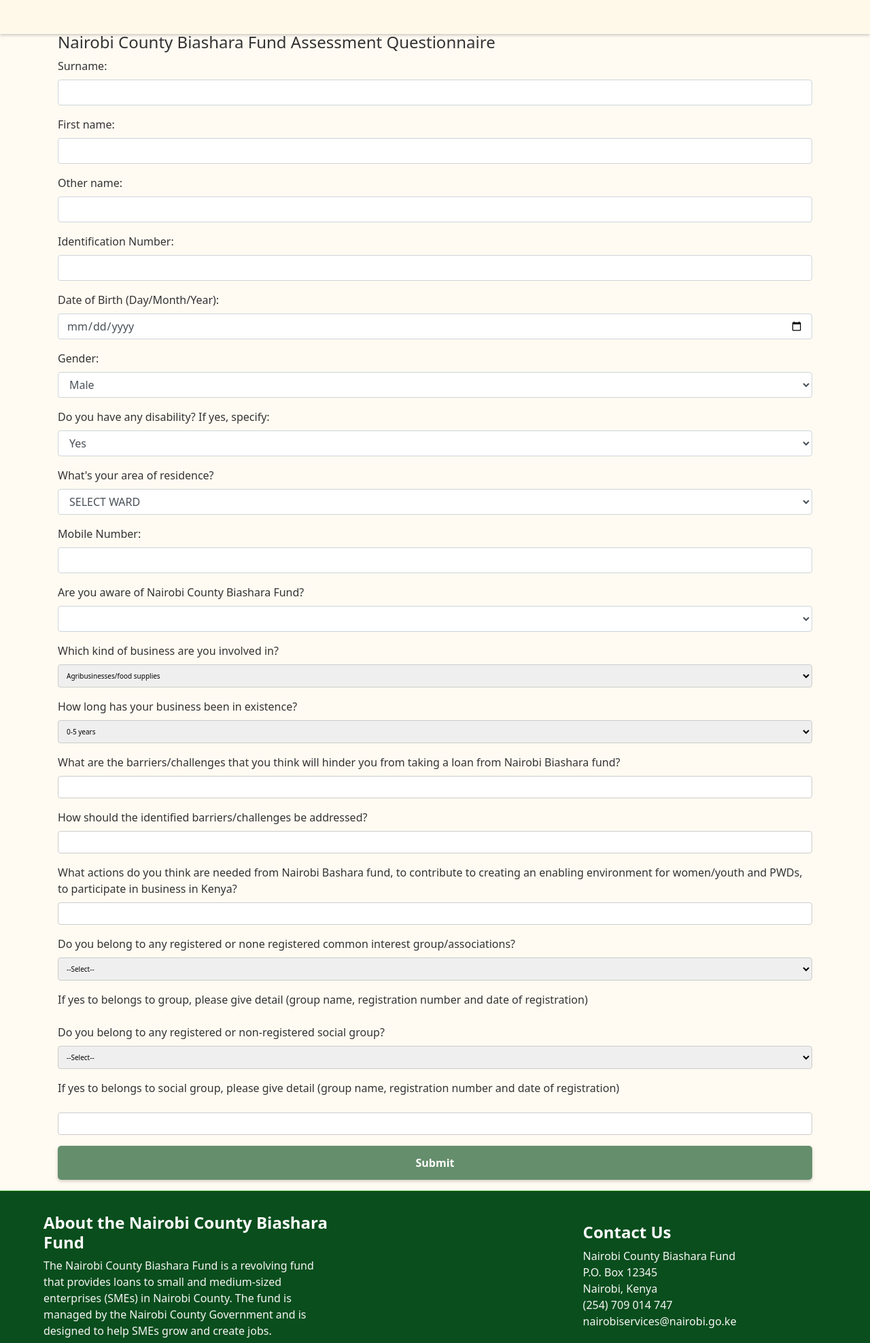
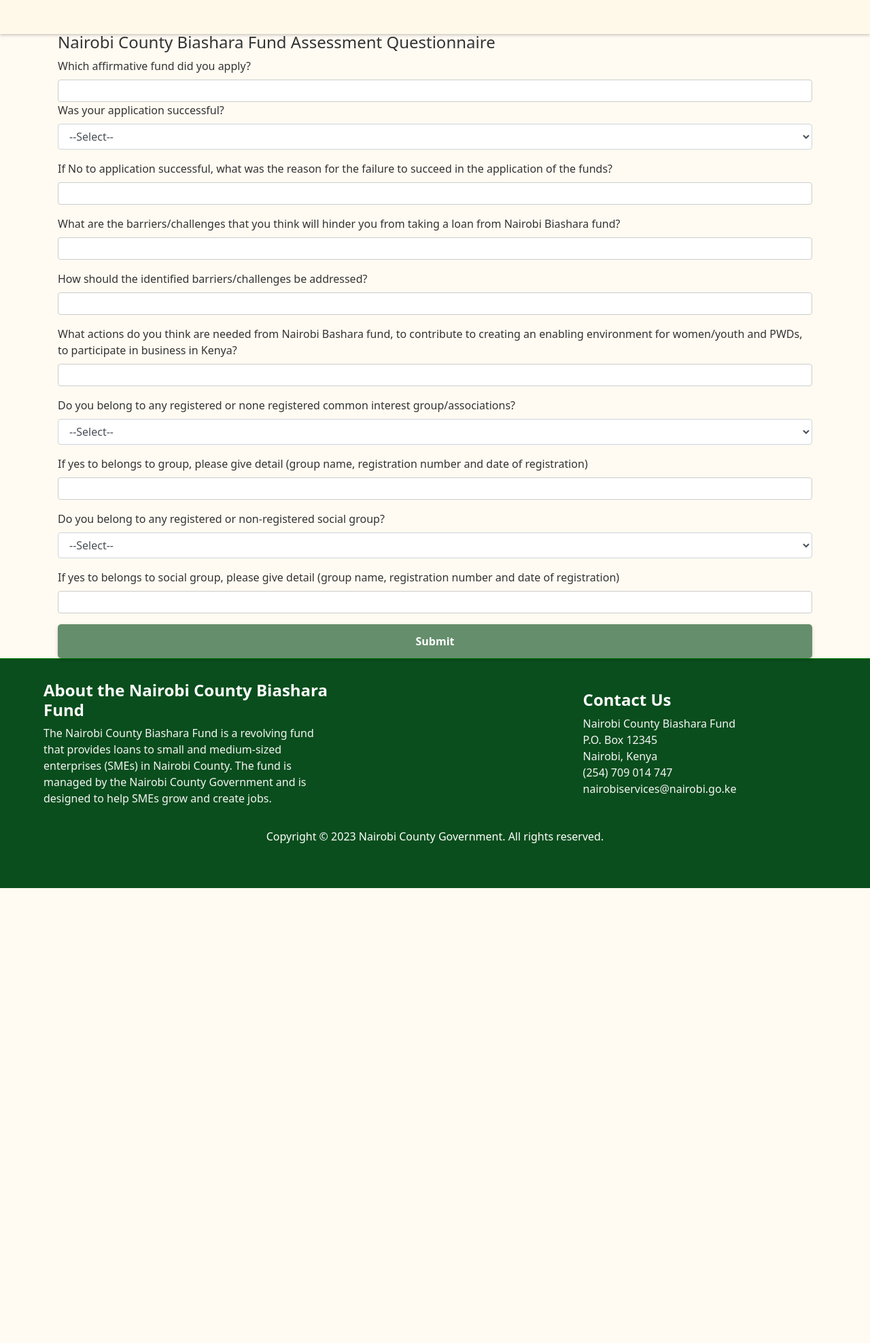
Before and after one commit to Peter-Oenga/Biashara_Fund, a PHP site: page / in a window 1280 px wide. Shown: the top 1975 px of the page at 68% size. After the commit the page ends 1306 px from the top, so only its background shows below. Run offline with PHP 8.4, Linux system fonts and the light colour scheme.

Commit message:
Applied form consistency

```diff
--- a/MSME DATA COLLECTOR REVIEW/MSME DATA COLLECTOR/index.php
+++ b/MSME DATA COLLECTOR REVIEW/MSME DATA COLLECTOR/index.php
@@ -15,45 +15,78 @@
     <h1 class="mt-5">Nairobi County Biashara Fund Assessment Questionnaire</h1>
 
     <form id = "form" action="process.php" method="post">
+      <section class="" style="display: none;">
+        <h2>Section A: Personal Details</h2>
+        <div class="row">
+          <div class="col-sm-6 col-md-4 col-4">
             <div class="form-group">
               <label for="surname">Surname:</label>
               <input type="text" class="form-control" name="surname" id="surname">
             </div>
+          </div>
+
+          <div class="col-sm-6 col-md-4 col-4">
             <div class="form-group">
               <label for="first_name">First name:</label>
               <input type="text" class="form-control" name="first_name" id="first_name">
             </div>
+          </div>
+
+          <div class="col-sm-6 col-md-4 col-4">
             <div class="form-group">
               <label for="other_name">Other name:</label>
               <input type="text" class="form-control" name="other_name" id="other_name">
             </div>
+          </div>
+
+          <div class="col-sm-6 col-md-4 col-4">
             <div class="form-group">
-          <label for="identification_number">Identification Number:</label>
+              <label for="identification_number">ID Number:</label>
               <input type="number" class="form-control" name="identification_number" id="identification_number">
             </div>
-      <div class="form-group">
-          <label for="date_of_birth">Date of Birth (Day/Month/Year):</label>
-          <input type="date" class="form-control" name="date_of_birth" id="date_of_birth">
           </div>
+
+          <div class="col-sm-6 col-md-4 col-4">
             <div class="form-group">
               <label for="gender">Gender:</label>
-          <select class="form-control" name="gender" id="gender">
+              <select class="form-control" class="form-control" name="gender" id="gender">
                   <option value="male">Male</option>
                   <option value="female">Female</option>
                   <option value="other">Other</option>
               </select>
             </div>
+          </div>
+
+          <div class="col-sm-6 col-md-4 col-4">
             <div class="form-group">
-          <label for="disability">Do you have any disability? If yes, specify:</label>
-          <select class="form-control" name="disability" id="disability">
+              <label for="mobile_number">Mobile Number:</label>
+              <input type="number" class="form-control" name="mobile_number" id="mobile_number">
+            </div>
+          </div>
+
+          <div class="col-6">
+            <div class="form-group">
+              <label for="date_of_birth">Date of Birth(Month/Day/Year):</label>
+              <input type="date" class="form-control" name="date_of_birth" id="date_of_birth">
+            </div>
+          </div>
+
+          <div class="col-6">
+            <div class="form-group">
+              <label for="disability">Do you have any disability?Specify if yes:</label>
+              <select class="form-control" class="form-control" name="disability" id="disability">
+                  <option value="">--Select--</option>
                   <option value="yes">Yes</option>
                   <option value="no">No</option>
               </select>
-          <input type="text" class="form-control" name="disability_specification" id="disability_specification" style="display:none;">
+              <input type="text" class="form-control" name="disability_specification" id="disability_specification" >
             </div>
+          </div>
+
+          <div class="col-12">
             <div class="form-group">
               <label for="area_of_residence">What's your area of residence?</label>
-        <select class="form-control" name="area_of_residence" id="area_of_residence">
+              <select class="form-control" class="form-control" name="area_of_residence" id="area_of_residence">
                   <option value="">SELECT WARD</option>
                   <optgroup label="Embakasi">
                       <option value="Embakasi Central">Embakasi Central</option>
@@ -111,21 +144,29 @@
                 </optgroup>
               </select>
             </div>
-      <div class="form-group">
-        <label for="mobile_number">Mobile Number:</label>
-        <input type="number" class="form-control" name="mobile_number" id="mobile_number">
           </div>
+
+          <div>
+            <button class="btn btn-primary" type="button">SECTION B >></button>
+          </div>
+        </div>
+      </section>
+
+      <section class="" style="display: none;">
+        <h2>Section B: BIASHARA FUND</h2>
         <div class="form-group">
           <label for="aware_of_fund">Are you aware of Nairobi County Biashara Fund?</label>
-        <select class="form-control" name="aware_of_fund" id="aware_of_fund">
-            <option value=""></option>
+          <select class="form-control" class="form-control" name="aware_of_fund" id="aware_of_fund">
+            <option value="">--Select--</option>
             <option value="yes">Yes</option>
             <option value="no">No</option>
           </select>
-        </p>
-        <p>
+        </div>
+
+        <div class="form-group">
           <label for="business_type">Which kind of business are you involved in?</label>
-          <select name="business_type" id="business_type">
+          <select class="form-control" class="form-control" name="business_type" id="business_type">
+            <option value="">--Select--</option>
             <option value="agribusinesses_food_supplies">Agribusinesses/food supplies</option>
             <option value="manufacturing_mechanics">Manufacturing/mechanics</option>
             <option value="construction_works">Construction/works</option>
@@ -137,85 +178,121 @@
             <option value="other">Other</option>
           </select>
 
-          <input type="text" name="business_type_other" id="business_type_other" style="display:none;">
-        </p>
-        <p>
+          <input type="text" name="business_type_other" id="business_type_other" >
+        </div>
+
+        <div class="form-group">
           <label for="business_years">How long has your business been in existence?</label>
-          <select name="business_years" id="business_years">
+          <select class="form-control" name="business_years" id="business_years" class="form-control">
+            <option value="">--Select--</option>
             <option value="0_5_years">0-5 years</option>
             <option value="5_10_years">5-10</option>
           </select>
-        </p>
+        </div>
 
-        <div id="affirmative_fund_questions" style="display:none;">
-          <p>
+        <div>
+          <button type="button" class="btn btn-primary">Section C >></button>
+        </div>
+
+      </section>
+
+      <section class="">
+        <div id="affirmative_fund_questions" >
           <label for="affirmative_fund_name">Which affirmative fund did you apply?</label>
           <input type="text" name="affirmative_fund_name" id="affirmative_fund_name">
-          </p>
-          <p>
+        </div>
+
+        <div class="form-group">
           <label for="affirmative_fund_application_successful">Was your application successful?</label>
-            <select name="affirmative_fund_application_successful" id="affirmative_fund_application_successful">
+          <select class="form-control" name="affirmative_fund_application_successful" id="affirmative_fund_application_successful">
             <option value="--Select--">--Select--</option>
             <option value="yes">Yes</option>
             <option value="no">No</option>
           </select>
-          </p>
-          <p>
+
+        </div>
+
+        <div class="form-group">
           <label for="affirmative_fund_application_unsuccessful_reason">If No to application successful, what was the reason for the failure to succeed in the application of the funds?</label>
           <input type="text" name="affirmative_fund_application_unsuccessful_reason" id="affirmative_fund_application_unsuccessful_reason">
-          </p>
         </div>
 
-        <p>
+        <div class="form-group">
           <label for="barriers_to_taking_loan">What are the barriers/challenges that you think will hinder you from taking a loan from Nairobi Biashara fund?</label>
           <input type="text" name="barriers_to_taking_loan" id="barriers_to_taking_loan">
-        </p>
-        <p>
+        </div>
+
+        <div class="form-group">
           <label for="how_to_address_barriers">How should the identified barriers/challenges be addressed?</label>
           <input type="text" name="how_to_address_barriers" id="how_to_address_barriers">
-        </p>
-        <p>
+        </div>
+
+        <div class="form-group">
           <label for="actions_needed_from_fund">What actions do you think are needed from Nairobi Bashara fund, to contribute to creating an enabling environment for women/youth and PWDs, to participate in business in Kenya?</label>
           <input type="text" name="actions_needed_from_fund" id="actions_needed_from_fund">
-        </p>
-        <p>
+        </div>
+
+        <div class="form-group">
           <label for="belongs_to_group">Do you belong to any registered or none registered common interest group/associations?</label>
-          <select name="belongs_to_group" id="belongs_to_group">
+          <select class="form-control" name="belongs_to_group" id="belongs_to_group">
             <option value="--Select--">--Select--</option>
             <option value="yes">Yes</option>
             <option value="no">No</option>
           </select>
-        </p>
-        <p>
+        </div>
+
+        <div class="form-group">
           <label for="group_name">If yes to belongs to group, please give detail (group name, registration number and date of registration)</label>
-          <input type="text" name="group_name" id="group_name" style="display:none;">
-        </p>
-        <p>
+          <input type="text" name="group_name" id="group_name" >
+        </div>
+
+        <div class="form-group">
           <label for="belongs_to_social_group">Do you belong to any registered or non-registered social group?</label>
-          <select name="belongs_to_social_group" id="belongs_to_social_group">
+          <select class="form-control" name="belongs_to_social_group" id="belongs_to_social_group">
             <option value="--Select--">--Select--</option>
             <option value="yes">Yes</option>
             <option value="no">No</option>
           </select>
-        </p>
-        <p>
+        </div>
+
+        <div class="form-group">
           <label for="social_group_name">If yes to belongs to social group, please give detail (group name, registration number and date of registration)</label>
-          <input type="text" name="social_group_name" id="social_group_name" style="display:none;">
-        </p>
-        <p>
-          <input type="text" id="coordinates">
-        </p>
-        <p>
+          <input type="text" name="social_group_name" id="social_group_name" >
+        </div>
+
+        <div class="form-group">
+          <input type="hidden" id="coordinates">
+        </div>
+
+        <div>
           <input type="submit" name="submit" value="Submit" />
-        </p>
         </div>
+      </section>
     </form>
 
   </div>
 
-  <script src="https://ajax.googleapis.com/ajax/libs/jquery/3.5.1/jquery.min.js"></script>
-  <script src="https://cdnjs.cloudflare.com/ajax/libs/popper.js/1.16.0/umd/popper.min.js"></script>
-  <script src="https://maxcdn.bootstrapcdn.com/bootstrap/4.5.2/js/bootstrap.min.js"></script>
+  <footer class="footer">
+    <div class="footer-content">
+      <div class="footer-column">
+        <h3>About the Nairobi County Biashara Fund</h3>
+        <p>The Nairobi County Biashara Fund is a revolving fund that provides loans to small and medium-sized enterprises (SMEs) in Nairobi County. The fund is managed by the Nairobi County Government and is designed to help SMEs grow and create jobs.</p>
+      </div>
+      <div class="footer-column">
+        <h3>Contact Us</h3>
+        <p>Nairobi County Biashara Fund<br>
+          P.O. Box 12345<br>
+          Nairobi, Kenya<br>
+          (254) 709 014 747<br>
+          nairobiservices@nairobi.go.ke</p>
+      </div>
+
+    </div>
+    <div class="footer-copyright">
+      <p>Copyright &copy; 2023 Nairobi County Government. All rights reserved.</p>
+    </div>
+  </footer>
+
 
   <script>
     if (navigator.geolocation) {
@@ -265,26 +342,10 @@
     });
   </script>
 
-  <footer class="footer">
-    <div class="footer-content">
-      <div class="footer-column">
-        <h3>About the Nairobi County Biashara Fund</h3>
-        <p>The Nairobi County Biashara Fund is a revolving fund that provides loans to small and medium-sized enterprises (SMEs) in Nairobi County. The fund is managed by the Nairobi County Government and is designed to help SMEs grow and create jobs.</p>
-      </div>
-      <div class="footer-column">
-        <h3>Contact Us</h3>
-        <p>Nairobi County Biashara Fund<br>
-          P.O. Box 12345<br>
-          Nairobi, Kenya<br>
-          (254) 709 014 747<br>
-          nairobiservices@nairobi.go.ke</p>
-      </div>
+  <script src="https://ajax.googleapis.com/ajax/libs/jquery/3.5.1/jquery.min.js"></script>
+  <script src="https://cdnjs.cloudflare.com/ajax/libs/popper.js/1.16.0/umd/popper.min.js"></script>
+  <script src="https://maxcdn.bootstrapcdn.com/bootstrap/4.5.2/js/bootstrap.min.js"></script>
 
-    </div>
-    <div class="footer-copyright">
-      <p>Copyright &copy; 2023 Nairobi County Government. All rights reserved.</p>
-    </div>
-  </footer>
 
 </body>
 </html>
```
Lines whose indentation alone changed are shown as unchanged.
